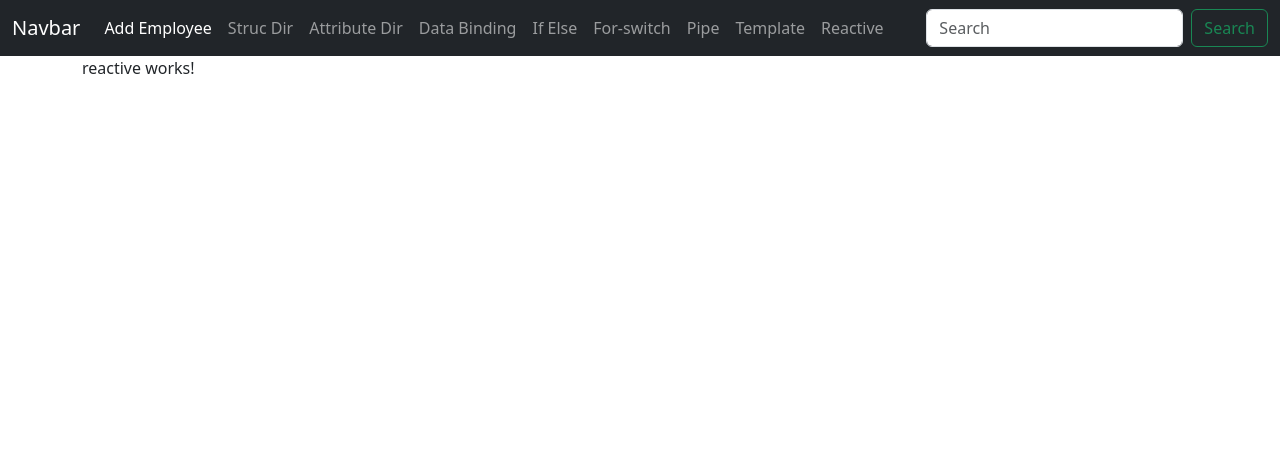
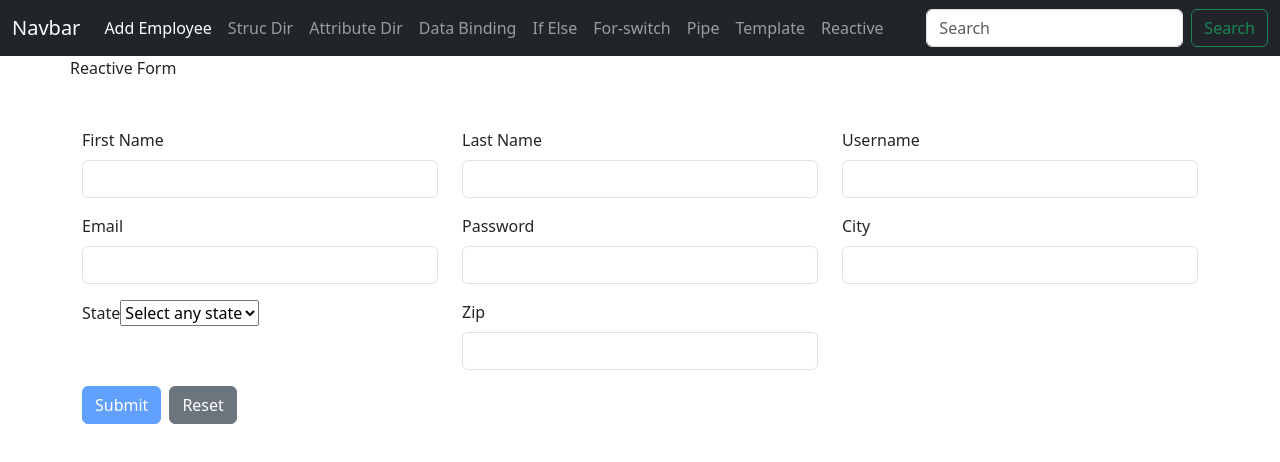
Before and after one commit to ravina-ghidode/Learn-Angular, an Angular app in the folder angular-18/: page /reactive in a window 1280 px wide. Shown: the top 462 px of the page. Built offline with nearby package versions, Linux system fonts and the light colour scheme.

Commit message:
Reactive Form; Validation

```diff
--- a/angular-18/src/app/forms/reactive/reactive.component.html
+++ b/angular-18/src/app/forms/reactive/reactive.component.html
@@ -1 +1,95 @@
-<p>reactive works!</p>
+<div class="row">Reactive Form
+    <form [formGroup]="studentForm">
+        <div class="row pt-5">
+            <div class="col-4">
+                <div class="mb-3">
+                    <label for="fname" class="form-label">First Name</label>
+                    <input type="text" class="form-control" name="firstName" formControlName="firstName">
+                    <div class="text-danger">
+                        @if((studentForm.controls['firstName'].touched || studentForm.controls['firstName'].dirty ) &&
+                        studentForm.controls['firstName'].errors?.['required'])
+                        {
+                        <span>This is required field</span>
+                        }@else if(studentForm.controls['firstName'].errors?.['minlength'])
+                        {
+                        <span>Min length should be greater than 3</span>
+                        }
+                    </div>
+                </div>
+
+            </div>
+            <div class="col-4">
+                <div class="mb-3">
+                    <label for="lname" class="form-label">Last Name</label>
+                    <input type="text" class="form-control" name="lastName" formControlName="lastName">
+                </div>
+            </div>
+            <div class="col-4">
+                <div class="mb-3">
+                    <label for="username" class="form-label">Username</label>
+                    <input type="text" class="form-control" name="userName" formControlName="userName">
+                </div>
+            </div>
+        </div>
+        <div class="row">
+            <div class="col-4">
+                <div class="mb-3">
+                    <label for="email" class="form-label">Email</label>
+                    <input type="email" class="form-control" name="email" formControlName="email">
+                    <div class="text-danger">
+                        @if((studentForm.controls['email'].touched || studentForm.controls['email'].dirty ) &&
+
+                        studentForm.controls['email'].errors?.['email'])
+                        {
+                        <span>Email should be properly formatted</span>
+                        }
+                    </div>
+                </div>
+            </div>
+            <div class="col-4">
+                <div class="mb-3">
+                    <label for="password" class="form-label">Password</label>
+                    <input type="password" class="form-control" name="password" formControlName="password">
+                </div>
+            </div>
+            <div class="col-4">
+                <div class="mb-3">
+                    <label for="city" class="form-label">City</label>
+                    <input type="text" class="form-control" name="city" formControlName="city">
+                </div>
+            </div>
+        </div>
+        <div class="row">
+            <div class="col-4">
+                <div class="mb-3">
+                    <label for="state" class="form-label">State</label>
+                    <select name="state" formControlName="state">
+                        <option selected disabled value="">Select any state</option>
+                        <option>MP</option>
+                        <option>UP</option>
+                        <option>Bihar</option>
+                        <option>Goa</option>
+                    </select>
+                </div>
+            </div>
+            <div class="col-4">
+                <div class="mb-3">
+                    <label for="zip" class="form-label">Zip</label>
+                    <input type="text" class="form-control" name="zip" formControlName="zip">
+
+                </div>
+            </div>
+        </div>
+        <div class="row">
+            <div class="col-6">
+                <button class=" btn btn-primary" type="button" (click)="onSave()"
+                    [disabled]="studentForm.invalid">Submit</button>
+                <button class="btn btn-secondary mx-2" type="button">Reset</button>
+            </div>
+        </div>
+    </form>
+
+</div>
+<div class="col-4">
+    {{formValue | json}}
+</div>
--- a/angular-18/src/app/forms/reactive/reactive.component.ts
+++ b/angular-18/src/app/forms/reactive/reactive.component.ts
@@ -1,12 +1,29 @@
+import { JsonPipe } from '@angular/common';
 import { Component } from '@angular/core';
+import { FormControl, FormGroup, ReactiveFormsModule, Validators } from '@angular/forms';
 
 @Component({
   selector: 'app-reactive',
   standalone: true,
-  imports: [],
+  imports: [ReactiveFormsModule, JsonPipe],
   templateUrl: './reactive.component.html',
   styleUrl: './reactive.component.css'
 })
 export class ReactiveComponent {
 
+  studentForm: FormGroup = new FormGroup({
+    firstName: new FormControl("", [Validators.required, Validators.minLength(3)]),
+    lastName: new FormControl(""),
+    userName: new FormControl(""),
+    email: new FormControl("", [Validators.required, Validators.email]),
+    password: new FormControl(""),
+    zip: new FormControl(""),
+    city: new FormControl(""),
+    state: new FormControl(""),
+  })
+
+  formValue: any;
+  onSave() {
+    this.formValue = this.studentForm.value;
+  }
 }
```
